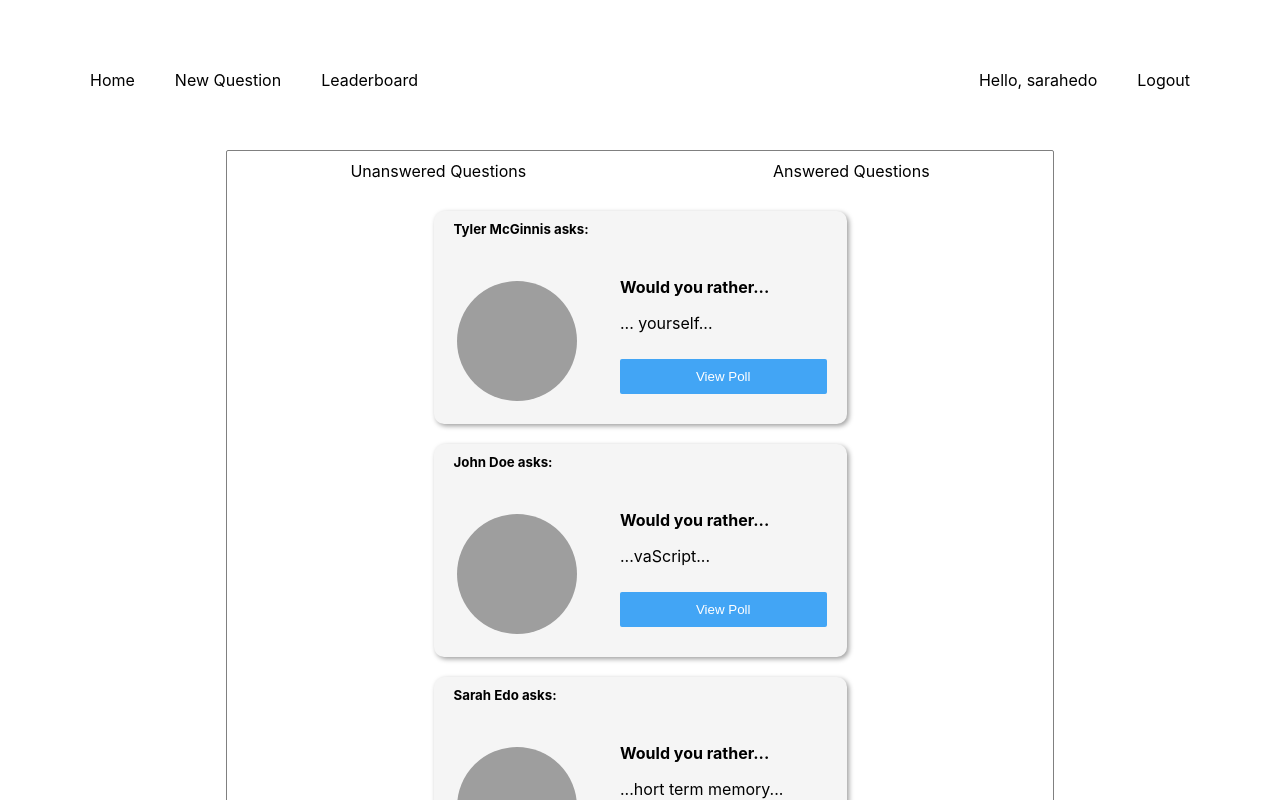
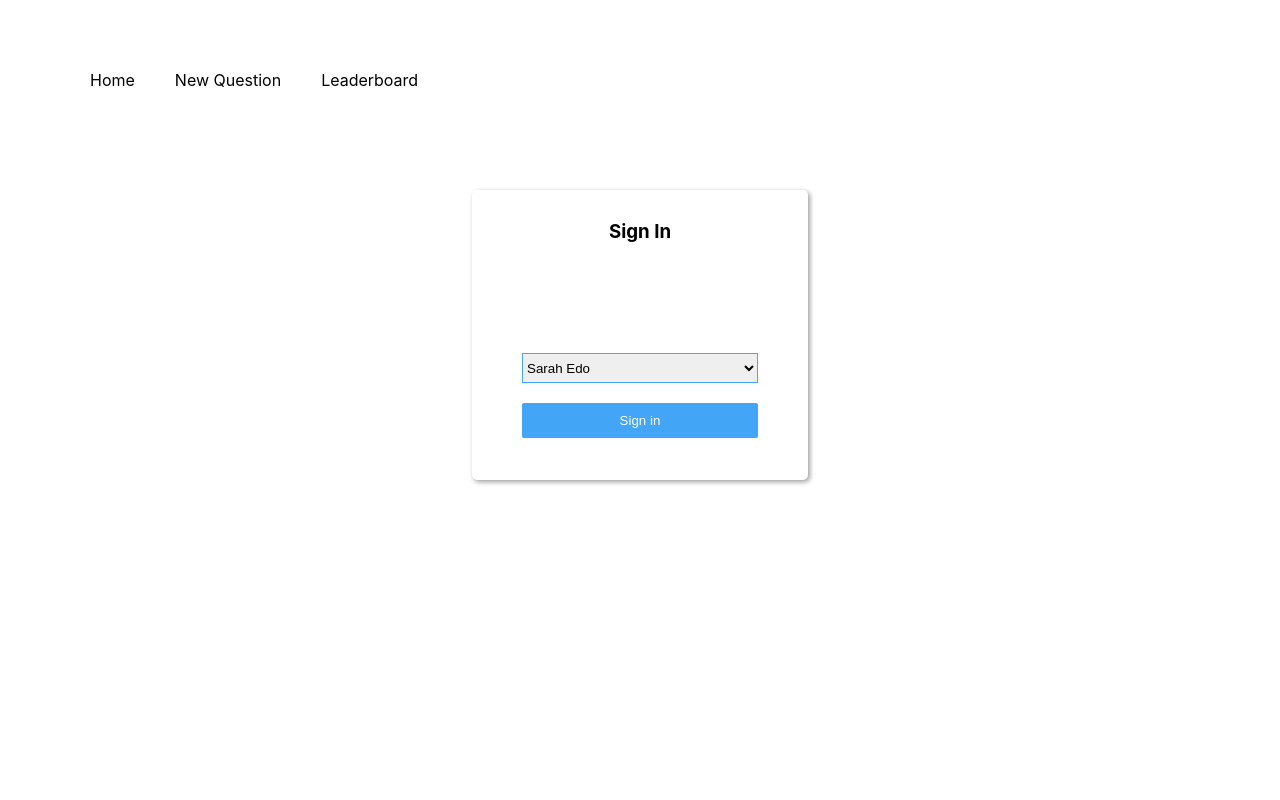
Before and after one commit to virmon/reactnd-would-you-rather, a React (Create React App) app: page / in a window 1280 px wide. Shown: the top 800 px of the page. Built offline with nearby package versions, Linux system fonts and the light colour scheme; grey boxes are pictures that could not be loaded.

Commit message:
fix: add signin with restrictions

```diff
--- a/src/actions/shared.js
+++ b/src/actions/shared.js
@@ -1,15 +1,15 @@
 import { getInitialData } from '../utils/api'
 import { receivePolls } from './polls'
 import { receiveUsers } from './users'
-import { setAuthedUser } from './authedUser';
+// import { setAuthedUser } from './authedUser';
 
-const AUTHED_ID = 'sarahedo'
+// const AUTHED_ID = 'sarahedo'
 
 export function handleInitialData () {
     return (dispatch) => {
         return getInitialData()
             .then(({polls, users}) => {
-                dispatch(setAuthedUser(AUTHED_ID))
+                // dispatch(setAuthedUser(AUTHED_ID))
                 dispatch(receiveUsers(users))
                 dispatch(receivePolls(polls))
             })
--- a/src/components/App.js
+++ b/src/components/App.js
@@ -1,6 +1,7 @@
 import React, { Component } from 'react'
 import { BrowserRouter as Router, Route, Switch } from 'react-router-dom'
 import { handleInitialData } from '../actions/shared'
+import { setAuthedUser } from '../actions/authedUser';
 import { connect } from 'react-redux'
 import Nav from './Nav'
 import SignIn from './SignIn'
@@ -14,13 +15,17 @@ class App extends Component {
   componentDidMount () {
     this.props.dispatch(handleInitialData())
   }
+  handleLogout = () => {
+    this.props.dispatch(setAuthedUser(null));
+  }
   render() {
+    const { authedUser, user } = this.props
     return (
       <Router>
-        <Nav authedUser={this.props.authedUser} />
+        <Nav authedUser={authedUser ? authedUser : null} user={user} handleLogout={this.handleLogout}/>
         <Switch>
-          <Route path='/signin' component={SignIn}/>
-          <Route exact path='/' component={Dashboard}/>
+          <Route exact path='/' component={SignIn}/>
+          <Route path='/home' component={Dashboard}/>
           <Route path='/poll/:id' component={Poll}/>
           <Route path='/poll/result/:id' component={PollResult}/>
           <Route path='/create' component={NewPoll}/>
@@ -31,9 +36,10 @@ class App extends Component {
   }
 }
 
-function mapStateToProps ({ authedUser }) {
+function mapStateToProps ({ authedUser, users }) {
   return {
-    authedUser
+    authedUser,
+    user: users[authedUser]
   }
 }
 
--- a/src/components/Dashboard.js
+++ b/src/components/Dashboard.js
@@ -1,12 +1,16 @@
 import React, { Component } from 'react'
+import { Redirect } from 'react-router-dom'
 import PollItem from './PollItem'
 import { connect } from 'react-redux'
 // import  { getUserIds } from '../utils/helper'
 
 class Dashboard extends Component {
     render() {
-        const { answeredPollIds, unansweredPollIds } = this.props
-        // console.log(this.props)
+        const { authedUser, answeredPollIds, unansweredPollIds } = this.props
+        console.log(this.props)
+        if (authedUser === null) {
+            return <Redirect to='/' />
+        }
         return (
             <div className='dashboard' role='navigation'>
                 <ul className='poll-nav'>
@@ -31,9 +35,10 @@ class Dashboard extends Component {
 function mapStateToProps ({ authedUser, users, polls }) {
     const pollId = Object.keys(polls)
     const answeredPollIds = users[authedUser] ? Object.keys(users[authedUser].answers) : null
-    const unansweredPollIds = pollId.filter((id) => !answeredPollIds.includes(id))
+    const unansweredPollIds = authedUser ? pollId.filter((id) => !answeredPollIds.includes(id)) : null
 
     return {
+        authedUser,
         answeredPollIds,
         unansweredPollIds
     }
--- a/src/components/Leaderboard.js
+++ b/src/components/Leaderboard.js
@@ -1,11 +1,15 @@
 import React, { Component } from 'react'
+import { Redirect } from 'react-router-dom'
 import User from './User'
 import { connect } from 'react-redux'
 
 class Leaderboard extends Component {
     render () {
-        const { users, userIds } = this.props
+        const { authedUser, users, userIds } = this.props
         // console.log(this.props)
+        if (authedUser === null) {
+            return <Redirect to='/' />
+        }
         return (
             <div className=''>
                {
@@ -24,9 +28,10 @@ class Leaderboard extends Component {
     }
 }
 
-function mapStateToProps ({ users }) {
+function mapStateToProps ({ authedUser, users }) {
     const userIds = Object.keys(users)
     return {
+        authedUser,
         users,
         userIds
     }
--- a/src/components/Nav.js
+++ b/src/components/Nav.js
@@ -1,34 +1,47 @@
-import React from 'react'
+import React, { Fragment } from 'react'
 import { NavLink } from 'react-router-dom'
 
 export default function Nav (props) {
     console.log(props)
+    function logout () {
+        props.handleLogout()
+    }
     return (
         <nav className='nav'>
             <ul>
-            <NavLink to='/' exact activeClassName='active'><li>
-
+                <li className='nav-item'>
+                    <NavLink to='/home' exact activeClassName='active'>
                         Home
-
-                </li></NavLink>
-                <li>
+                    </NavLink>
+                </li>
+                <li className='nav-item'>
                     <NavLink to='/create' activeClassName='active'>
                         New Question
                     </NavLink>
                 </li>
-                <li className='account'>
+                <li className='nav-item account'>
                     <NavLink to='/leaderboard' activeClassName='active'>
                         Leaderboard
                     </NavLink>
                 </li>
-                <li>
-                    Hello, {props.authedUser}
-                </li>
-                <li>
-                    <NavLink to='/signin' activeClassName='active'>
-                        Logout
-                    </NavLink>
-                </li>
+                {
+                    props.authedUser
+                        ?   <Fragment>
+                                <li className=''>
+                                    Hello, {props.user.name}
+                                </li>
+                                <li>
+                                    <img src={props.user.avatarURL} alt={props.authedUser} className='avatar' style={{width:'25px',height:'25px'}} />
+                                </li>
+                                <li className='nav-item' onClick={logout}>
+                                    <NavLink to='/' activeClassName='active'>
+                                        Logout
+                                    </NavLink>
+                                </li>
+                            </Fragment>
+
+                        : null
+                }
             </ul>
         </nav>
     )
--- a/src/components/NewPoll.js
+++ b/src/components/NewPoll.js
@@ -1,4 +1,5 @@
 import React, { Component } from 'react'
+import { Redirect } from 'react-router-dom'
 import { handleAddPoll } from '../actions/polls'
 import { connect } from 'react-redux'
 
@@ -29,6 +30,12 @@ class NewPoll extends Component {
 
     }
     render () {
+        if (this.props.authedUser === null) {
+            return <Redirect to='/' />
+        }
+        if (this.state.toHome === true) {
+            return <Redirect to='/home' />
+        }
         return (
             <div className='poll'>
                 <div className='form'>
@@ -47,4 +54,10 @@ class NewPoll extends Component {
     }
 }
 
-export default connect()(NewPoll)
+function mapStateToProps ({ authedUser }) {
+    return {
+        authedUser
+    }
+}
+
+export default connect(mapStateToProps)(NewPoll)
--- a/src/components/Poll.js
+++ b/src/components/Poll.js
@@ -15,7 +15,7 @@ class Poll extends Component {
 }
 
 function mapStateToProps ({ authedUser }) {
-    const id = '6ni6ok3ym7mf1p33lnez'
+    const id = this.props.match.params
 
     return {
         id,
--- a/src/components/PollResult.js
+++ b/src/components/PollResult.js
@@ -4,8 +4,7 @@ import PollItem from './PollItem'
 
 class PollResult extends Component {
     render () {
-        const { id, optionOne, optionTwo, answers, voteOne, voteTwo } = this.props
-        // console.log(voteOne)
+        const { id } = this.props
 
         return (
             <PollItem id={id} view={'result'} />
@@ -14,7 +13,7 @@ class PollResult extends Component {
 }
 
 function mapStateToProps ({ authedUser, users, polls }, { optionOne, optionTwo, answers }) {
-    const id = '8xf0y6ziyjabvozdd253nd' // this.props.match.params
+    const id = this.props.match.params
     const pollIds = Object.keys(polls)
 
 
--- a/src/components/SignIn.js
+++ b/src/components/SignIn.js
@@ -1,8 +1,12 @@
 import React, { Component } from 'react'
+import { Redirect } from 'react-router-dom'
 import { connect } from 'react-redux'
 import { setAuthedUser } from '../actions/authedUser';
 
 class SignIn extends Component {
+    state = {
+        toHome: false
+    }
     handleSignIn (e) {
         e.preventDefault();
 
@@ -10,10 +14,15 @@ class SignIn extends Component {
 
         if (authedId) {
             this.props.dispatch(setAuthedUser(authedId));
-            // Redirect to Home
+            this.setState({
+                toHome: true
+            })
         }
     }
     render () {
+        if (this.state.toHome === true) {
+            return <Redirect to='/home' />
+        }
         return (
             <div className='sign-in'>
                 <h3 style={{margin:'10px auto 100px', textAlign:'center'}}>Sign In</h3>
```
